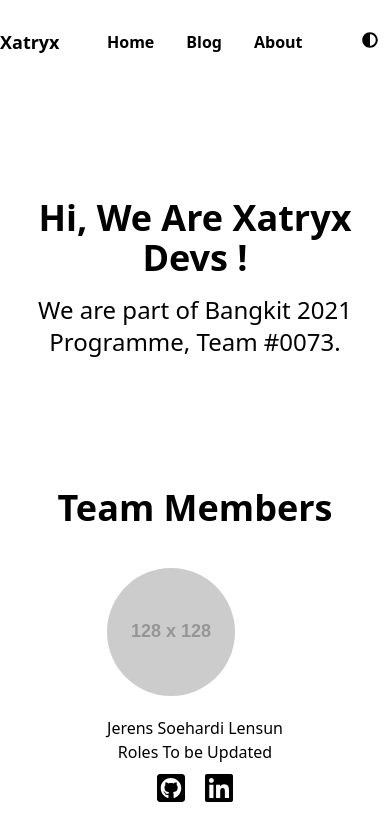
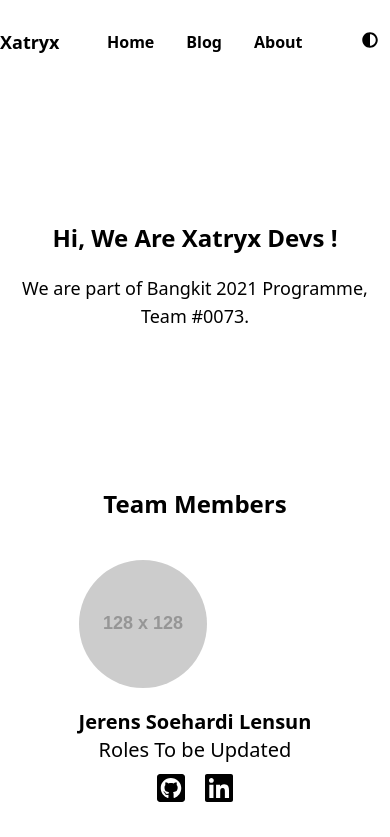
Before and after one commit to xatryx/ts-xatryx-web, a Next.js app: page / in a window 390 px wide. Shown: the top 837 px of the page. Built offline with nearby package versions, Linux system fonts and the light colour scheme; what @tailwindcss/typography would draw is missing.

Commit message:
updated text sizes on index page

```diff
--- a/src/pages/index.tsx
+++ b/src/pages/index.tsx
@@ -18,8 +18,8 @@ export default function Home(): React.ReactElement {
       <header className="h-96">
         <div className="flex flex-col h-full">
           <div className="text-center my-auto">
-            <h1 className="font-black text-4xl mt-1">Hi, We Are Xatryx Devs !</h1>
-            <p className="font-light text-2xl mt-4">
+            <h1 className="font-black text-2xl md:text-3xl lg:text-4xl">Hi, We Are Xatryx Devs !</h1>
+            <p className="font-light text-lg md:text-xl lg:text-2xl mt-5">
               We are part of <strong>Bangkit 2021</strong> Programme, Team <strong>#0073</strong>.
             </p>
           </div>
@@ -27,15 +27,15 @@ export default function Home(): React.ReactElement {
       </header>
       <main>
         <section>
-          <h1 className="font-black text-4xl py-5 text-center">Team Members</h1>
+          <h1 className="font-black text-2xl md:text-3xl lg:text-4xl py-5 text-center">Team Members</h1>
           <div className="grid grid-cols-1 md:grid-cols-2 lg:grid-cols-3 gap-6 mt-5">
             {
               teamMembers.map(item => (
                 <article className="mx-auto" key={item.fullName}>
                   <img src={item.memberPicture} alt="aHuman" className="rounded-full"/>
                   <div className="mt-5 text-center">
-                    <h1>{item.fullName}</h1>
-                    <p>{item.memberRole}</p>
+                    <h3 className="font-bold text-xl">{item.fullName}</h3>
+                    <p className="font-normal text-xl">{item.memberRole}</p>
                     <SocialLinks isGithub={item.github} isLinkedIn={item.linkedin} isTwitter={item.twitter} />
                   </div>
                 </article>
```
